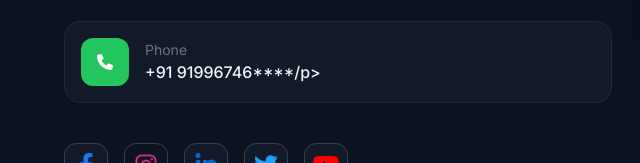
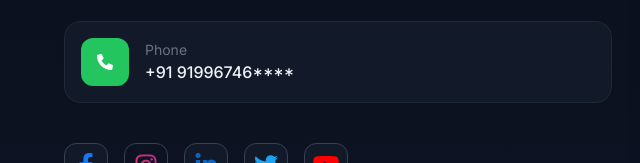
Before and after one commit to BADRINATHGORE/G-TechDigitalOS, a plain HTML site: page index.html in a window 1280 px wide. Shown: the part 3477-3640 px from the top of the page, 0-640 px from the left. Drawn offline with nearby package versions, Linux system fonts and the light colour scheme.

Commit message:
Update index.html

```diff
--- a/index.html
+++ b/index.html
@@ -241,7 +241,7 @@
     </button>
 
     <!-- WhatsApp Floating Button -->
-    <a href="https://wa.me/919067168044?text=Hello%20G-Tech%20Digital%20online%20Services%20i%20want%20some%20services%20for%20you" target="_blank" class="whatsapp-float" aria-label="WhatsApp Chat">
+    <a href="https://wa.me/+91 91996746****?text=Hello%20G-Tech%20Digital%20online%20Services%20i%20want%20some%20services%20for%20you" target="_blank" class="whatsapp-float" aria-label="WhatsApp Chat">
         <i class="fab fa-whatsapp text-white text-3xl"></i>
     </a>
 
@@ -906,7 +906,7 @@ max-w-2xl leading-8 animate-[fadeInUp_1.4s_ease-out]">
 
                             <div>
                                 <p class="text-sm text-gray-500">Phone</p>
-                                <p class="font-medium">+91 91996746****/p>
+                                <p class="font-medium">+91 91996746****</p>
                             </div>
                         </a>
 
```
